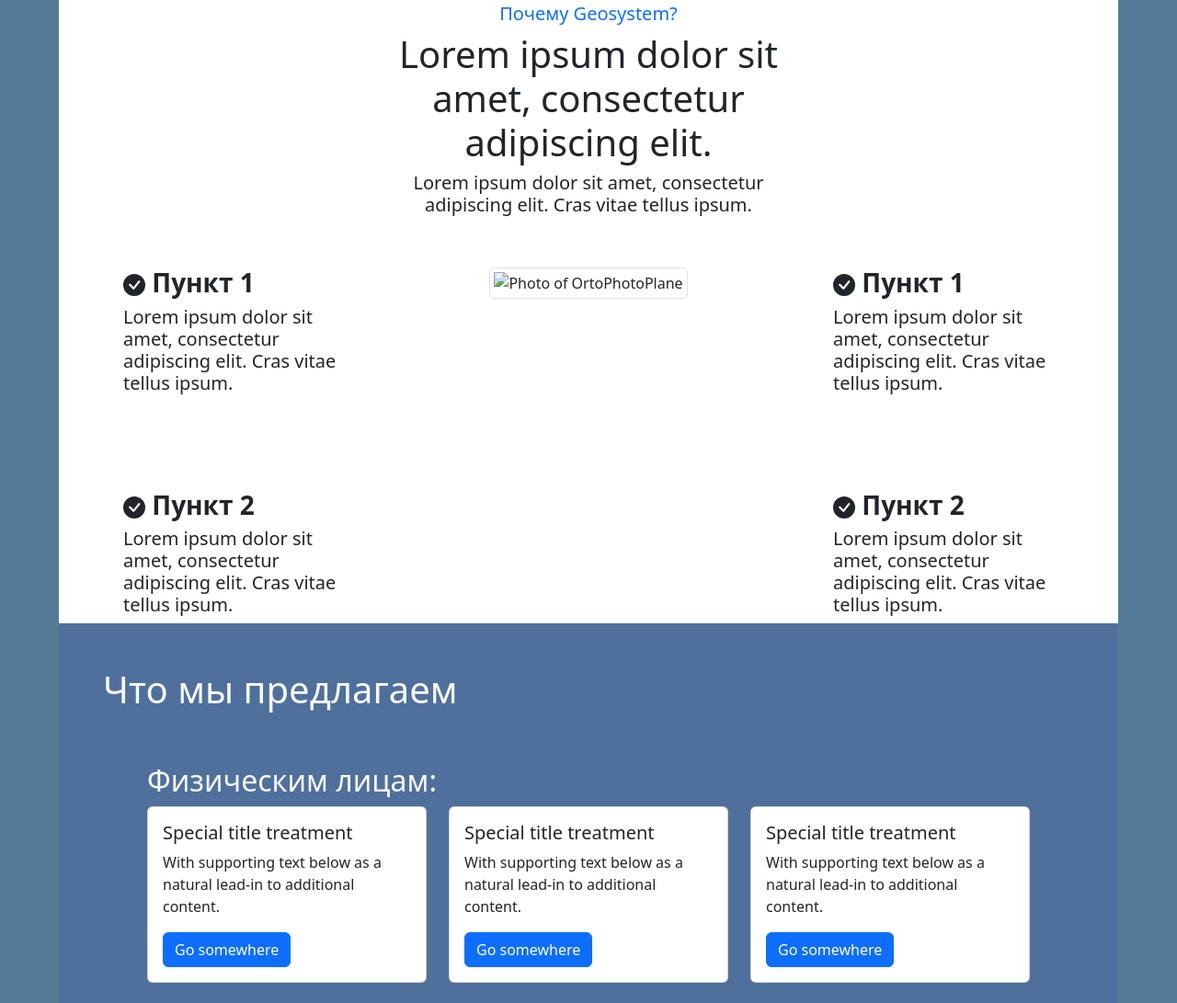
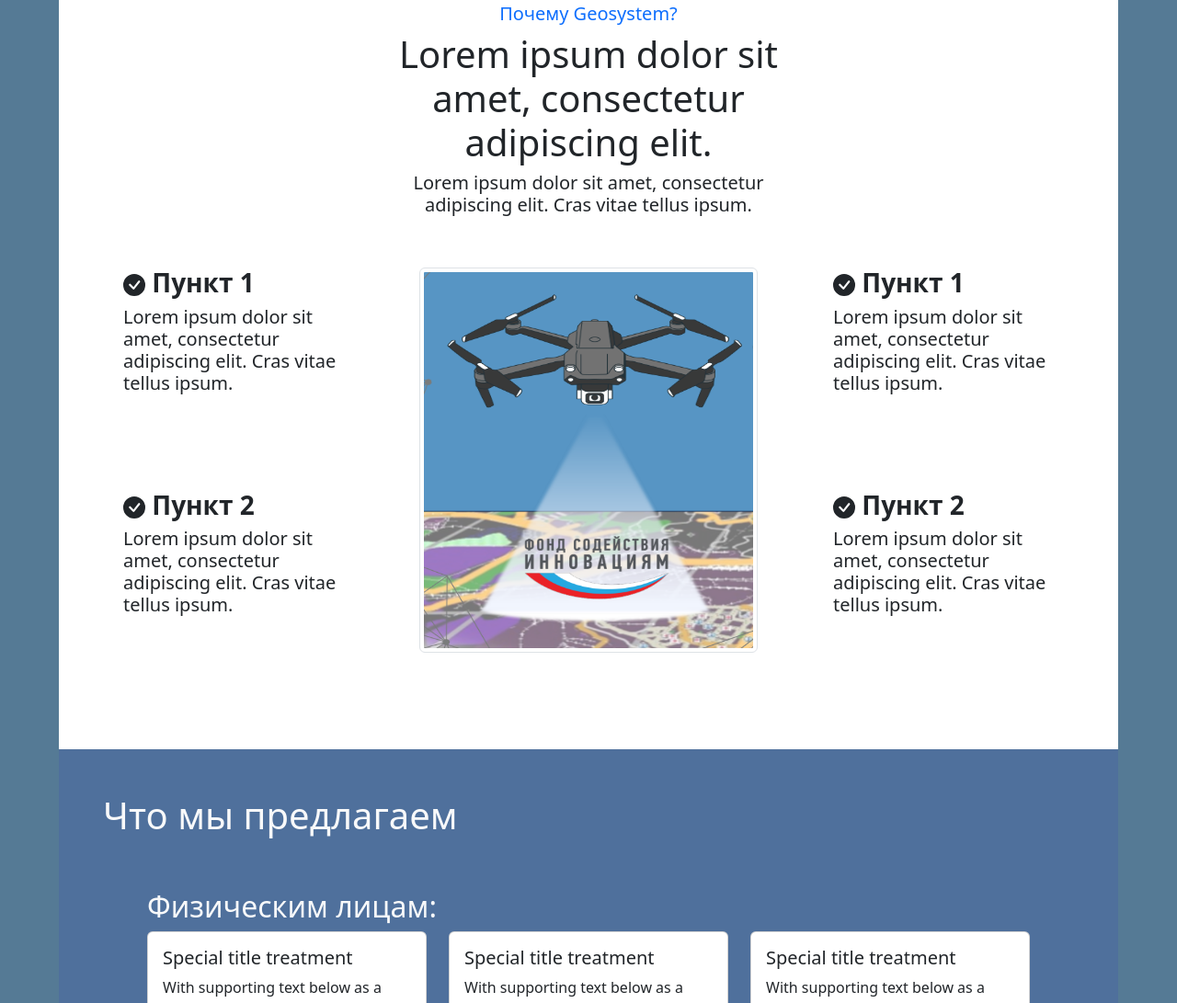
Before and after one commit to Kukvid/Geosystem, a plain HTML site: page index.html in a window 1280 px wide. Shown: the part 905-1996 px from the top of the page at 92% size. Drawn offline with Linux system fonts and the light colour scheme; the site is published under a folder, as on GitHub Pages, so addresses that start at the root find nothing; some icons are missing.

Commit message:
Update index.html
Trying to fix benefits-img

```diff
--- a/index.html
+++ b/index.html
@@ -147,7 +147,7 @@
           <img
             class="benefits-img img-thumbnail"
             style="background-size: cover"
-            src="/pictures/OrtoPhotoPlanepng.png"
+            src="pictures/OrtoPhotoPlanepng.png"
             alt="Photo of OrtoPhotoPlane"
           />
         </div>
```
